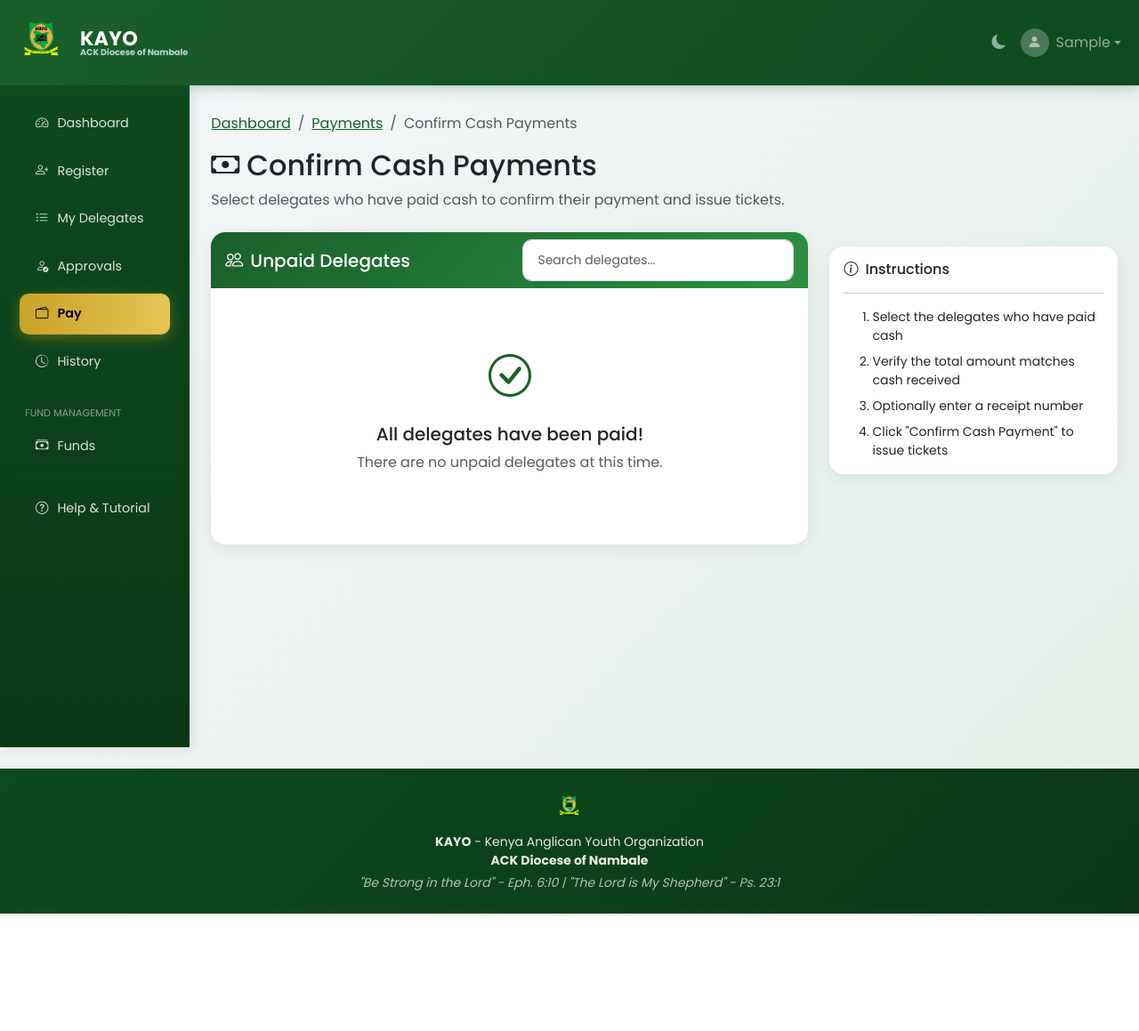
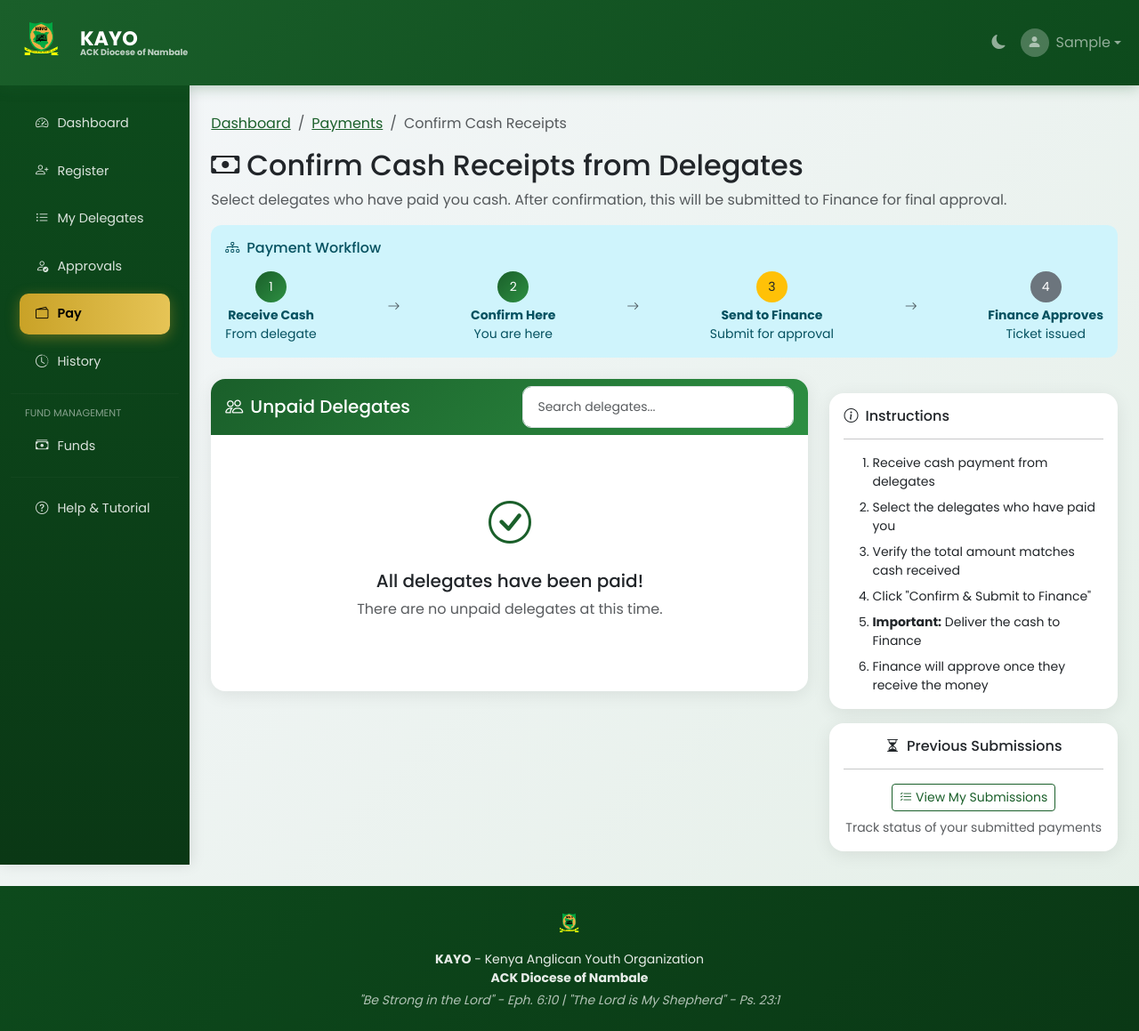
Before and after one commit to blaire-glitch/KAYO, a Flask app: page /payments/confirm-cash in a window 1280 px wide. Shown: the whole page at 89% size. Before the commit the page ends 1027 px from the top, so only its background shows below. Run offline with Flask 3, Linux system fonts and the light colour scheme; the visitor is signed in with stand-in values (Sample User, id 1); data that the repository does not hold is empty; some libraries are stand-ins or nearby versions.

Commit message:
Improve chair-finance payment workflow with clear steps and instructions

```diff
--- a/app/templates/payments/confirm_cash.html
+++ b/app/templates/payments/confirm_cash.html
@@ -8,11 +8,41 @@
         <ol class="breadcrumb">
             <li class="breadcrumb-item"><a href="{{ url_for('main.dashboard') }}">Dashboard</a></li>
             <li class="breadcrumb-item"><a href="{{ url_for('payments.payment_page') }}">Payments</a></li>
-            <li class="breadcrumb-item active">Confirm Cash Payments</li>
+            <li class="breadcrumb-item active">Confirm Cash Receipts</li>
         </ol>
     </nav>
-    <h2><i class="bi bi-cash me-2"></i>Confirm Cash Payments</h2>
-    <p class="text-muted">Select delegates who have paid cash to confirm their payment and issue tickets.</p>
+    <h2><i class="bi bi-cash me-2"></i>Confirm Cash Receipts from Delegates</h2>
+    {% if current_user.role == 'chair' %}
+    <p class="text-muted">Select delegates who have paid you cash. After confirmation, this will be submitted to Finance for final approval.</p>
+
+    <!-- Workflow Steps -->
+    <div class="alert alert-info">
+        <h6 class="alert-heading"><i class="bi bi-diagram-3 me-2"></i>Payment Workflow</h6>
+        <div class="d-flex justify-content-between align-items-center mt-3 small">
+            <div class="text-center">
+                <div class="bg-success text-white rounded-circle d-inline-flex align-items-center justify-content-center" style="width:35px;height:35px;">1</div>
+                <p class="mb-0 mt-1"><strong>Receive Cash</strong><br>From delegate</p>
+            </div>
+            <i class="bi bi-arrow-right text-muted"></i>
+            <div class="text-center">
+                <div class="bg-primary text-white rounded-circle d-inline-flex align-items-center justify-content-center" style="width:35px;height:35px;">2</div>
+                <p class="mb-0 mt-1"><strong>Confirm Here</strong><br>You are here</p>
+            </div>
+            <i class="bi bi-arrow-right text-muted"></i>
+            <div class="text-center">
+                <div class="bg-warning text-dark rounded-circle d-inline-flex align-items-center justify-content-center" style="width:35px;height:35px;">3</div>
+                <p class="mb-0 mt-1"><strong>Send to Finance</strong><br>Submit for approval</p>
+            </div>
+            <i class="bi bi-arrow-right text-muted"></i>
+            <div class="text-center">
+                <div class="bg-secondary text-white rounded-circle d-inline-flex align-items-center justify-content-center" style="width:35px;height:35px;">4</div>
+                <p class="mb-0 mt-1"><strong>Finance Approves</strong><br>Ticket issued</p>
+            </div>
+        </div>
+    </div>
+    {% else %}
+    <p class="text-muted">Select delegates and confirm their cash payment. As Finance, payments will be approved immediately.</p>
+    {% endif %}
 </div>
 
 <div class="row">
@@ -77,7 +107,13 @@
         {% if unpaid_delegates %}
         <div class="card sticky-top" style="top: 20px;">
             <div class="card-header bg-success text-white">
-                <h5 class="mb-0"><i class="bi bi-check-circle me-2"></i>Confirm Payment</h5>
+                <h5 class="mb-0"><i class="bi bi-check-circle me-2"></i>
+                    {% if current_user.role == 'chair' %}
+                    Confirm Receipt & Submit
+                    {% else %}
+                    Confirm Payment
+                    {% endif %}
+                </h5>
             </div>
             <div class="card-body">
                 <form method="POST" action="{{ url_for('payments.confirm_cash_payment') }}" id="confirmForm" class="no-mask">
@@ -92,7 +128,7 @@
                     </div>
 
                     <div class="mb-3">
-                        <label class="form-label">Total Amount</label>
+                        <label class="form-label">Total Amount Received</label>
                         <div class="input-group input-group-lg">
                             <span class="input-group-text">KSh</span>
                             <input type="text" class="form-control" id="totalAmount" name="amount" value="0" readonly>
@@ -111,9 +147,18 @@
                     </div>
 
                     <div class="d-grid">
+                        {% if current_user.role == 'chair' %}
+                        <button type="submit" class="btn btn-warning btn-lg" id="submitBtn" disabled>
+                            <i class="bi bi-send me-2"></i>Confirm & Submit to Finance
+                        </button>
+                        <small class="text-center text-muted mt-2">
+                            <i class="bi bi-info-circle"></i> Finance will approve once they receive the money from you
+                        </small>
+                        {% else %}
                         <button type="submit" class="btn btn-success btn-lg" id="submitBtn" disabled>
-                            <i class="bi bi-check-circle me-2"></i>Confirm Cash Payment
+                            <i class="bi bi-check-circle me-2"></i>Confirm & Issue Tickets
                         </button>
+                        {% endif %}
                     </div>
                 </form>
             </div>
@@ -124,14 +169,38 @@
             <div class="card-body">
                 <h6><i class="bi bi-info-circle me-2"></i>Instructions</h6>
                 <hr>
+                {% if current_user.role == 'chair' %}
+                <ol class="small mb-0">
+                    <li class="mb-2">Receive cash payment from delegates</li>
+                    <li class="mb-2">Select the delegates who have paid you</li>
+                    <li class="mb-2">Verify the total amount matches cash received</li>
+                    <li class="mb-2">Click "Confirm & Submit to Finance"</li>
+                    <li class="mb-2"><strong>Important:</strong> Deliver the cash to Finance</li>
+                    <li>Finance will approve once they receive the money</li>
+                </ol>
+                {% else %}
                 <ol class="small mb-0">
                     <li class="mb-2">Select the delegates who have paid cash</li>
                     <li class="mb-2">Verify the total amount matches cash received</li>
                     <li class="mb-2">Optionally enter a receipt number</li>
-                    <li>Click "Confirm Cash Payment" to issue tickets</li>
+                    <li>Click "Confirm & Issue Tickets"</li>
                 </ol>
+                {% endif %}
             </div>
         </div>
+
+        {% if current_user.role == 'chair' %}
+        <div class="card mt-3">
+            <div class="card-body text-center">
+                <h6><i class="bi bi-hourglass-split me-2"></i>Previous Submissions</h6>
+                <hr>
+                <a href="{{ url_for('payments.my_submissions') }}" class="btn btn-outline-primary btn-sm">
+                    <i class="bi bi-list-check me-1"></i>View My Submissions
+                </a>
+                <small class="d-block text-muted mt-2">Track status of your submitted payments</small>
+            </div>
+        </div>
+        {% endif %}
     </div>
 </div>
 
```
Also changed, not shown: app/templates/finance/payment_approvals.html (+30 -7 lines), app/templates/payments/my_submissions.html (+16 -1 lines).
